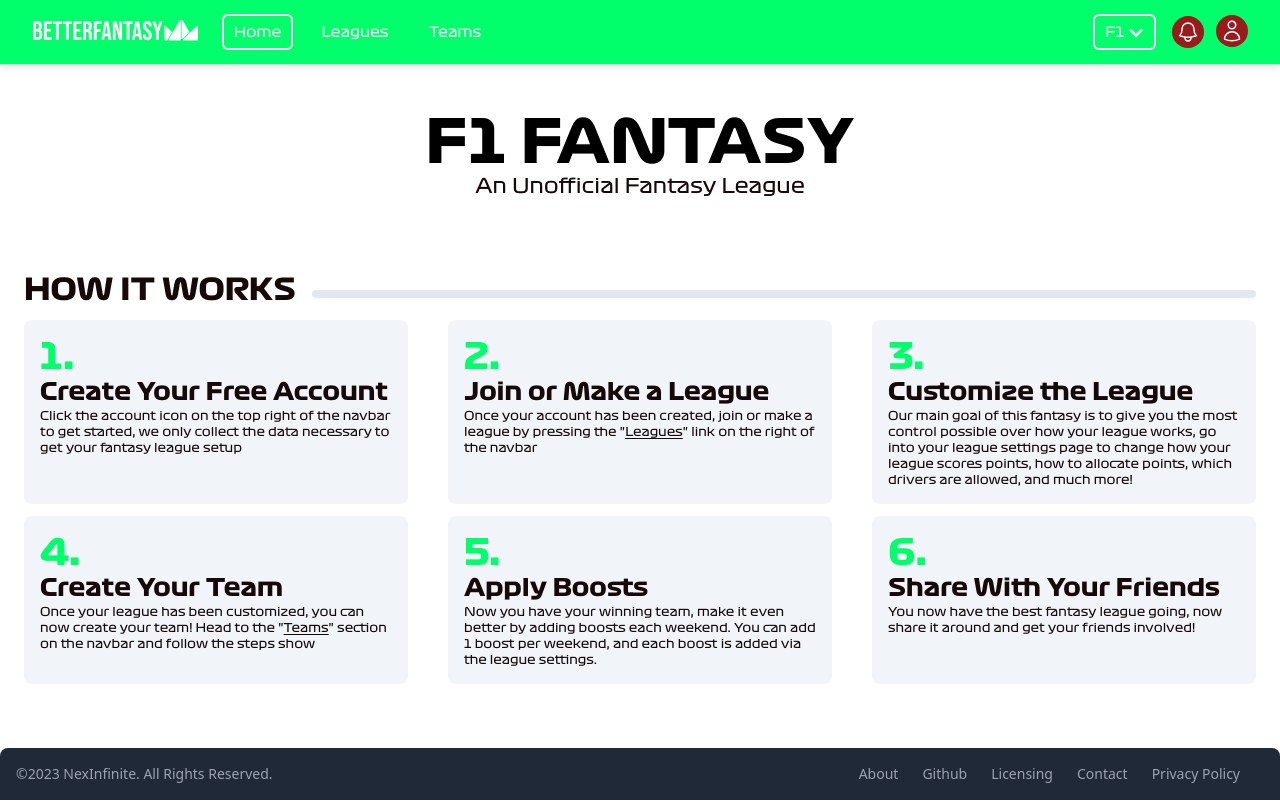
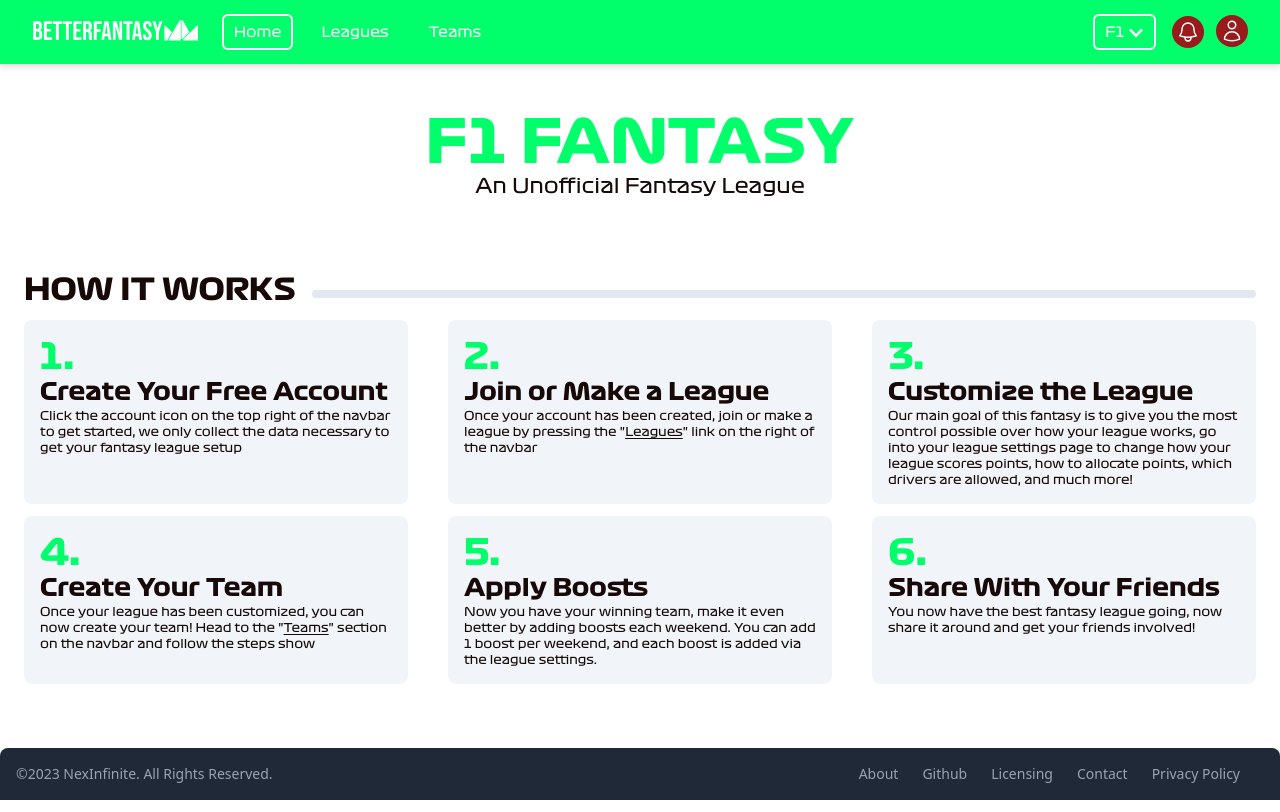
Before and after one commit to NexInfinite/BetterFantasy, a Next.js app in the folder frontend/: page /f1 in a window 1280 px wide. Built offline with nearby package versions, Linux system fonts and the light colour scheme.

Commit message:
fixed but needs new menu

```diff
--- a/frontend/pages/f1/index.js
+++ b/frontend/pages/f1/index.js
@@ -5,7 +5,7 @@ export default function F1Home() {
   return (
     <Layout title="Home" description="Better Fantasy Home">
       <div id="page-heading" className="text-center">
-        <h1 className="text-4xl text-f1-main font-theme-bold sm:text-6xl">F1 FANTASY</h1>
+        <h1 className="text-4xl text-main font-theme-bold sm:text-6xl">F1 FANTASY</h1>
         <h2 className="text-m text-dark-text font-theme-regular sm:text-xl">An Unofficial Fantasy League</h2>
       </div>
 
--- a/frontend/styles/globals.css
+++ b/frontend/styles/globals.css
@@ -2,6 +2,7 @@
 @tailwind components;
 @tailwind utilities;
 @import "f1.css";
+@import "valorant.css";
 
 @layer base {
   html {
--- a/frontend/styles/valorant.css
+++ b/frontend/styles/valorant.css
@@ -1,4 +1,4 @@
-html[data-theme="f1"] {
+html[data-theme="valorant"] {
     --color-main: #ff01c4;
     --color-dark-text: #170908;
     --color-light-text: #BBE4E8;
```
